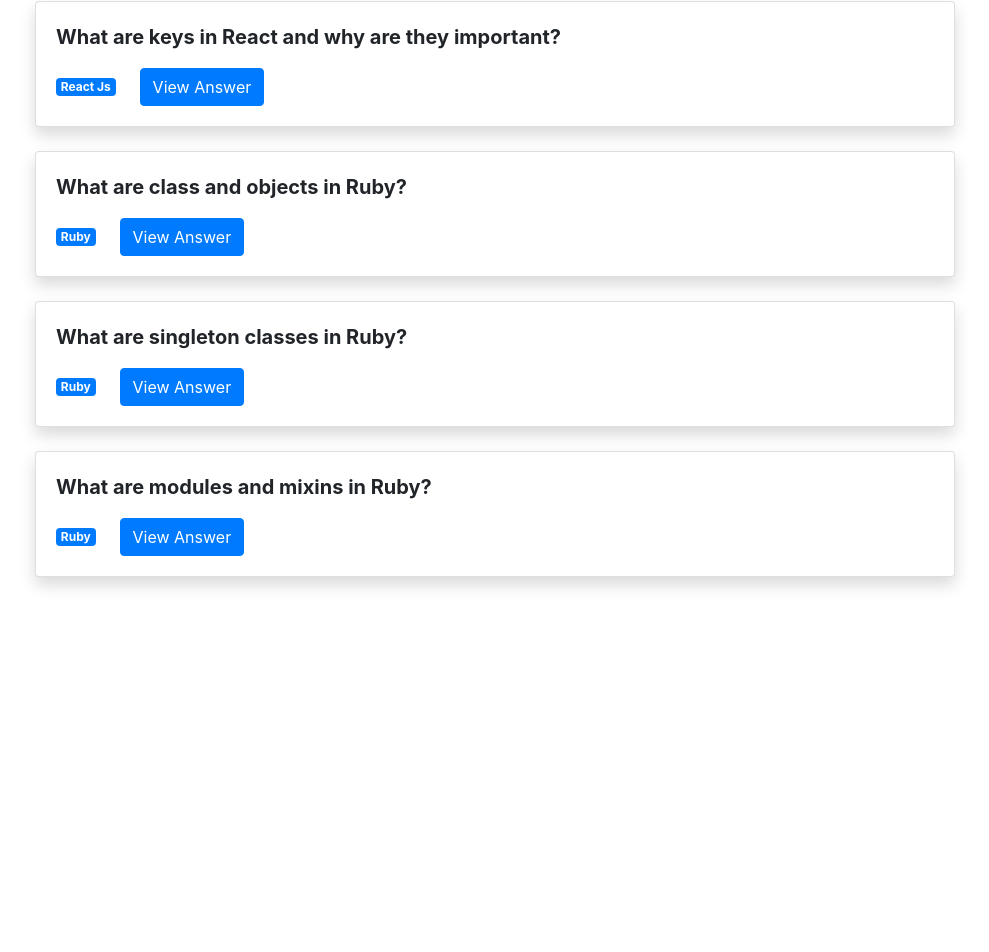
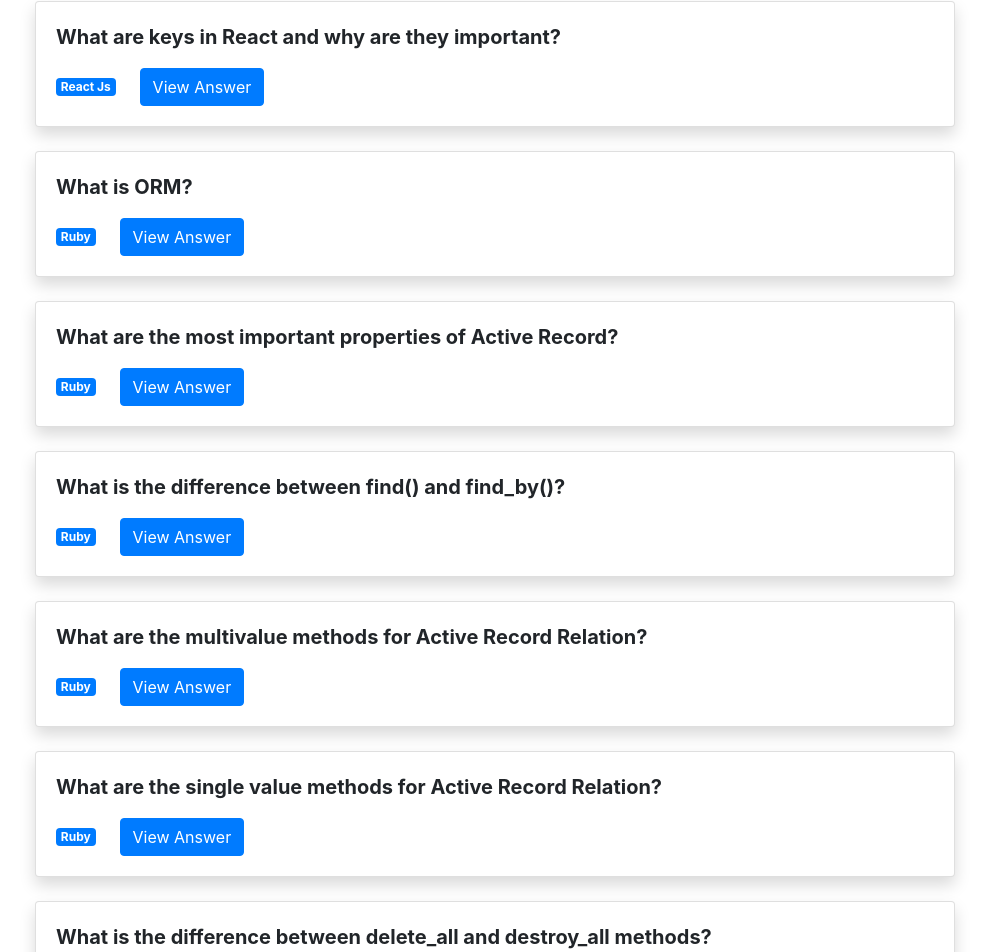
Before and after one commit to RaviSys/react-qa-app, a React (Create React App) app: page / in a window 1280 px wide. Shown: the part 1545-2497 px from the top of the page, without its empty margins (145-1134 px from the left). Before the commit the page ends 2146 px from the top, so only its background shows below. Built offline with nearby package versions, Linux system fonts and the light colour scheme.

Commit message:
updated question list

```diff
--- a/src/App.js
+++ b/src/App.js
@@ -47,17 +47,37 @@ const DUMMY_QUESTIONS = [
   },
   {
     id: 'q9',
-    title: 'What are class and objects in Ruby?',
+    title: 'What is ORM?',
     category: 'Ruby'
   },
   {
     id: 'q10',
-    title: 'What are singleton classes in Ruby?',
+    title: 'What are the most important properties of Active Record?',
     category: 'Ruby'
   },
   {
     id: 'q11',
-    title: 'What are modules and mixins in Ruby?',
+    title: 'What is the difference between find() and find_by()?',
+    category: 'Ruby'
+  },
+  {
+    id: 'q12',
+    title: 'What are the multivalue methods for Active Record Relation?',
+    category: 'Ruby'
+  },
+  {
+    id: 'q13',
+    title: 'What are the single value methods for Active Record Relation?',
+    category: 'Ruby'
+  },
+  {
+    id: 'q14',
+    title: 'What is the difference between delete_all and destroy_all methods?',
+    category: 'Ruby'
+  },
+  {
+    id: 'q15',
+    title: 'What are the similarities and differences between has_many: :through and has_and_belongs_to_many association?',
     category: 'Ruby'
   }
 ];
```
